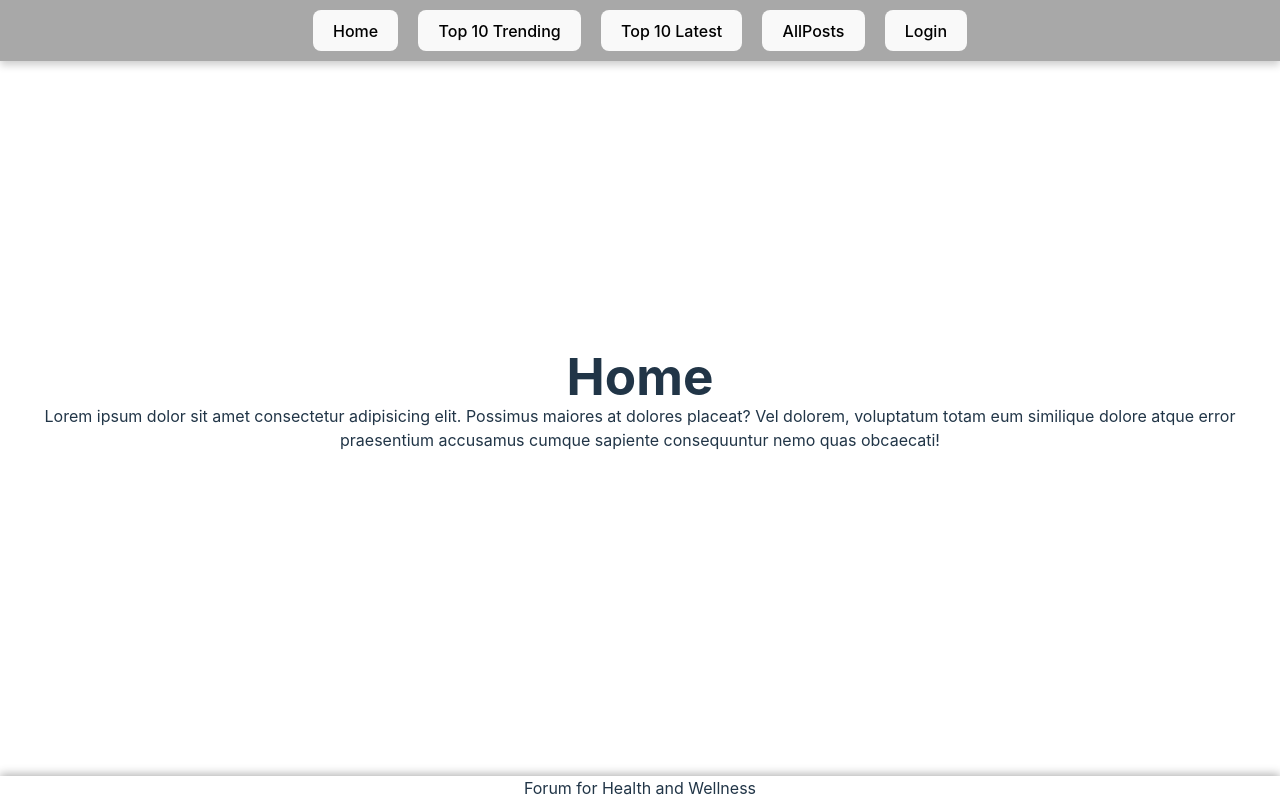
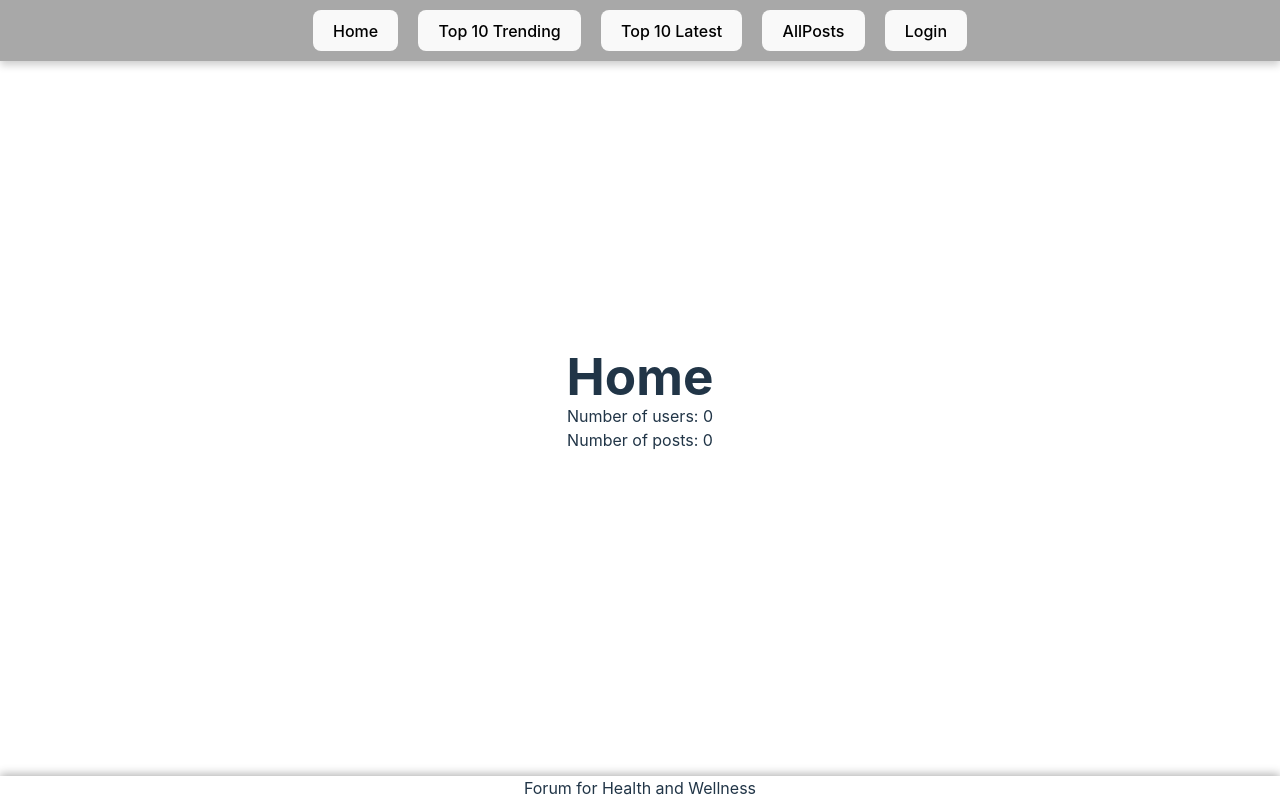
Before and after one commit to Alpha-55-JS-Web-Programming/React-Team-Project, a React (Vite) app in the folder forum/forum/: page / in a window 1280 px wide. Built offline with nearby package versions, Linux system fonts and the light colour scheme; no server answers; the database is empty.

Commit message:
add in home.jsx page number of all posts and users
add function getUsersCount in users.service.js
add function getPostsCount in post.services.js

```diff
--- a/forum/forum/src/services/post.services.js
+++ b/forum/forum/src/services/post.services.js
@@ -98,3 +98,8 @@ export const deletePost = async (postId) => {
     throw error; // Re-throw the error to let the caller handle it
   }
 };
+
+export const getPostsCount = async () => {
+  const snapshot = await get(query(ref(db, 'posts')));
+  return snapshot.exists() ? Object.keys(snapshot.val()).length : 0;
+};
--- a/forum/forum/src/services/users.service.js
+++ b/forum/forum/src/services/users.service.js
@@ -42,6 +42,11 @@ export const updateUserRole = async (uid, newRole) => {
   return update(ref(db, `users/${uid}`), { role: newRole });
 };
 
+export const getUsersCount = async () => {
+  const snapshot = await get(query(ref(db, 'users')));
+  return snapshot.exists() ? Object.keys(snapshot.val()).length : 0;
+};
+
 
 // DONT DELETE THIS CODE:
 // export const createUserHandle = (FullName, handle, uid, email) => {
--- a/forum/forum/src/views/Home/Home.jsx
+++ b/forum/forum/src/views/Home/Home.jsx
@@ -1,10 +1,26 @@
+import { useEffect, useState } from 'react';
+import { getUsersCount } from '../../services/users.service';
+import { getPostsCount } from '../../services/post.services';
+
 export default function Home() {
-  const lorem = "Lorem ipsum dolor sit amet consectetur adipisicing elit. Possimus maiores at dolores placeat? Vel dolorem, voluptatum totam eum similique dolore atque error praesentium accusamus cumque sapiente consequuntur nemo quas obcaecati!";
+  const [usersCount, setUsersCount] = useState(0);
+  const [postsCount, setPostsCount] = useState(0);
+
+  useEffect(() => {
+    // Fetch users count
+    getUsersCount().then(count => setUsersCount(count));
+
+    // Fetch posts count
+    getPostsCount().then(count => setPostsCount(count));
+  }, []);
+
   return (
     <div>
       <title>Home</title>
       <h1>Home</h1>
-      <p>{lorem.repeat(1)}</p>
+      <p>{`Number of users: ${usersCount}`}</p>
+      <p>{`Number of posts: ${postsCount}`}</p>
+      {/* Your existing content goes here */}
     </div>
   );
 }
```
